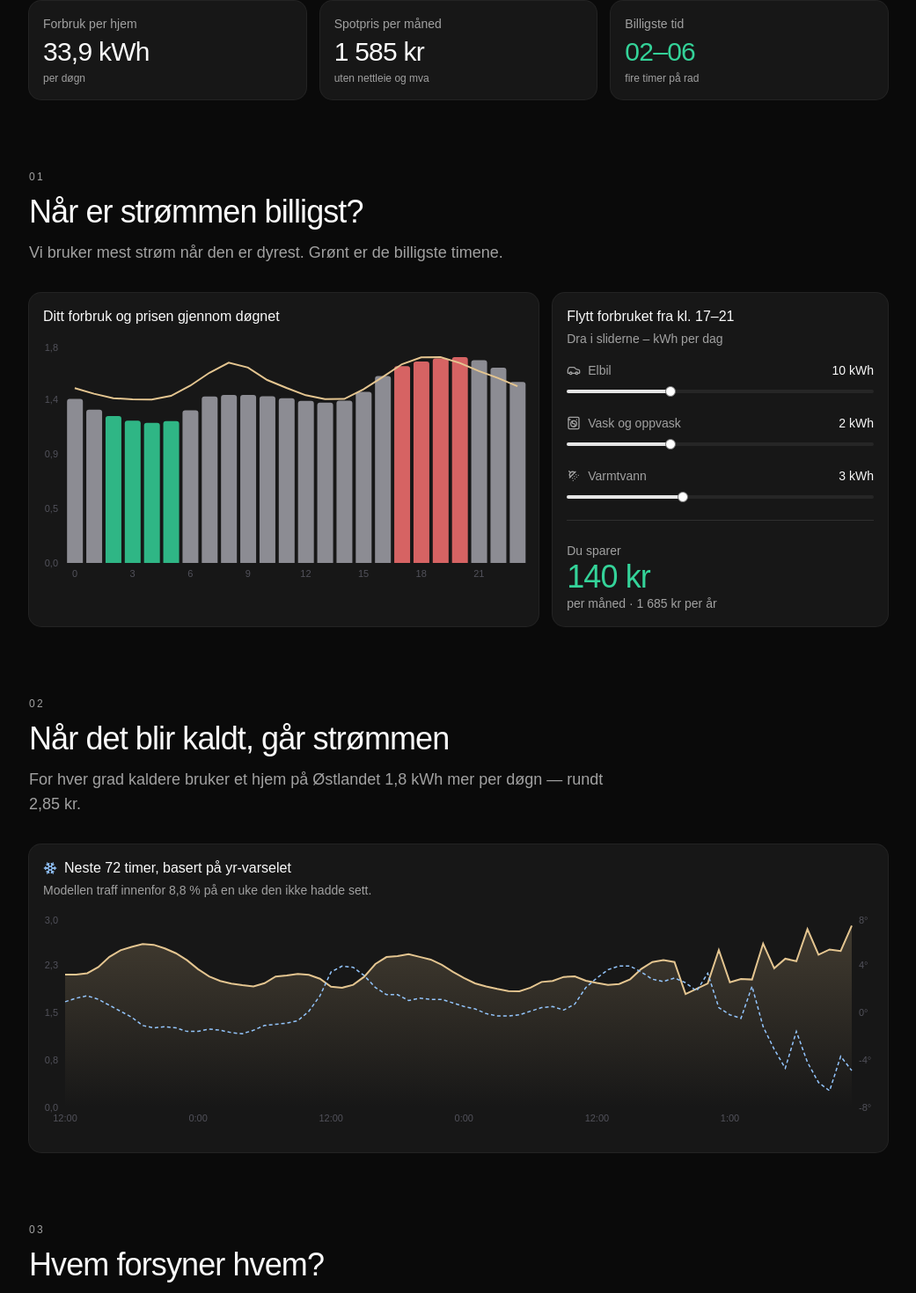
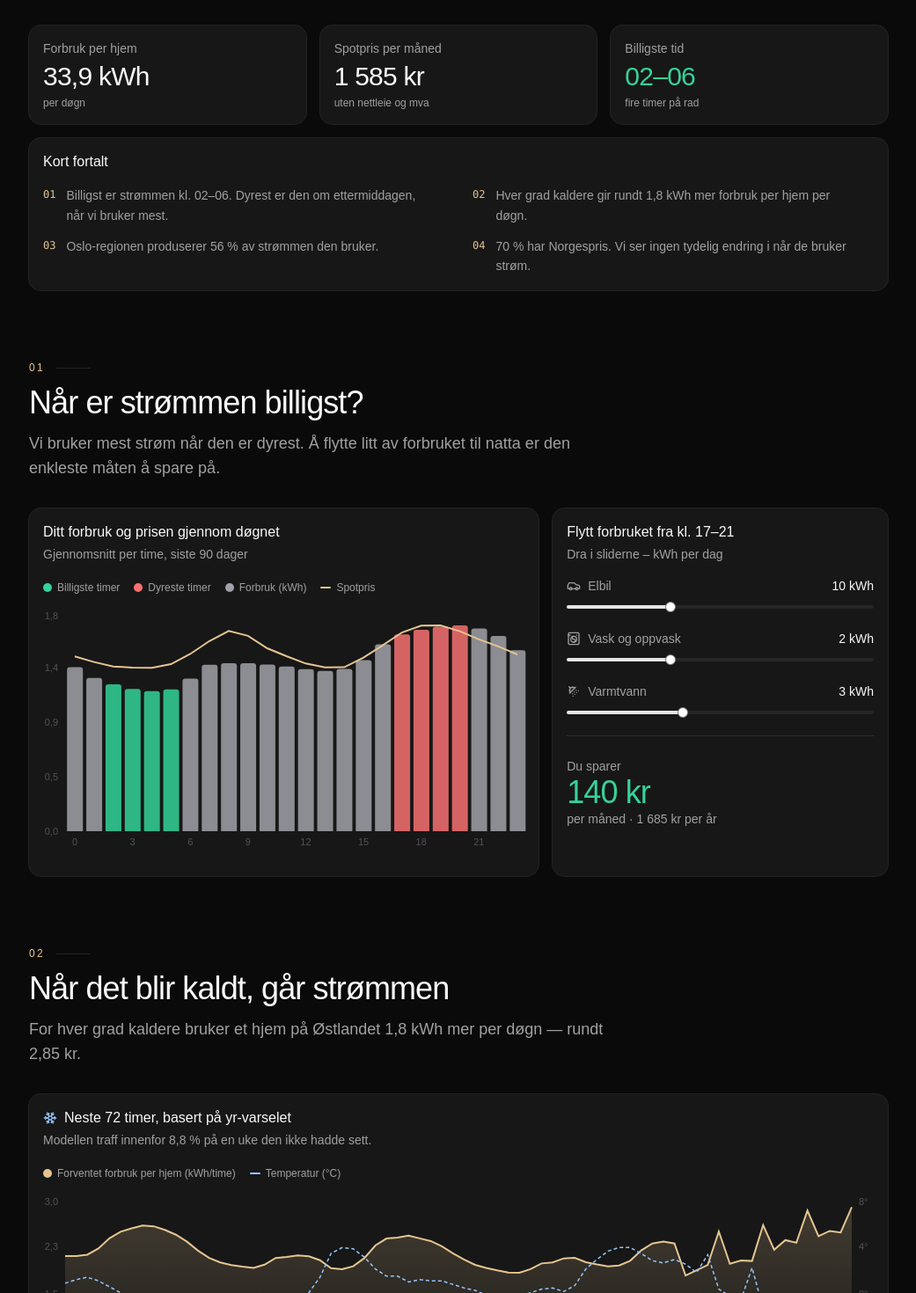
Before and after one commit to elhub/strommen-din, a React (Vite) app: page / in a window 1280 px wide. Shown: the part 421-1891 px from the top of the page at 88% size, without its empty margins (119-1160 px from the left). Built offline with nearby package versions, Linux system fonts and the light colour scheme.

Commit message:
feat: add key findings, chart legends, map legend and data method section to report

```diff
--- a/src/App.tsx
+++ b/src/App.tsx
@@ -1,7 +1,7 @@
 import { useMemo, useState } from "react";
 import { Bar, Cell, ComposedChart, Line, ReferenceLine, ResponsiveContainer, Tooltip, XAxis, YAxis, Area as RArea } from "recharts";
-import { Car, Coins, ShowerHead, Snowflake, WashingMachine, Zap } from "lucide-react";
-import { AREAS, Area, dailyNexus, forecastModel, household, norgespris, osloParts, overview } from "@/analysis";
+import { ArrowRight, Car, Coins, Info, ShowerHead, Snowflake, WashingMachine, Zap } from "lucide-react";
+import { AREAS, Area, P, dailyNexus, forecastModel, household, norgespris, osloParts, overview } from "@/analysis";
 import map from "@/data/norway.json";
 import { Card, CardContent, CardDescription, CardHeader, CardTitle } from "@/components/ui/card";
 import { Button } from "@/components/ui/button";
@@ -22,6 +22,82 @@ const fmt = (n: number, d = 0) => n.toLocaleString("nb-NO", { maximumFractionDig
 const kr = (n: number) => `${fmt(n, n < 10 ? 2 : 0)} kr`;
 const tip = { contentStyle: { background: "#18181b", border: "1px solid #27272a", borderRadius: 8, fontSize: 12 } };
 const axis = { stroke: "#52525b", fontSize: 11, tickLine: false, axisLine: false };
+const longDate = (t: string) => new Date(t.slice(0, 10) + "T12:00:00Z").toLocaleDateString("nb-NO", { day: "numeric", month: "long", year: "numeric" });
+const PERIOD = `${longDate(P.hours[0])} – ${longDate(P.hours.at(-1)!)}`;
+
+function Legend({ items }: { items: { label: string; color: string; line?: boolean }[] }) {
+  return (
+    <div className="flex flex-wrap gap-x-4 gap-y-1 px-4 pt-1 text-xs text-muted-foreground">
+      {items.map((i) => (
+        <span key={i.label} className="flex items-center gap-1.5">
+          <span className={i.line ? "h-0.5 w-3 rounded" : "size-2.5 rounded-sm"} style={{ background: i.color }} />
+          {i.label}
+        </span>
+      ))}
+    </div>
+  );
+}
+
+function KeyFindings({ area, best }: { area: Area; best: number }) {
+  const h = useMemo(() => household(area), [area]);
+  const m = useMemo(() => forecastModel(area, "household"), [area]);
+  const sup = useMemo(() => overview().find((r) => r.area === area)!, [area]);
+  const hh = (n: number) => String(n % 24).padStart(2, "0");
+  const items = [
+    { id: "billigst", text: `Billigst er strømmen kl. ${hh(best)}–${hh(best + 4)}. Dyrest er den om ettermiddagen, når vi bruker mest.` },
+    { id: "kulde", text: `Hver grad kaldere gir rundt ${fmt((m.sensitivity * 24) / h.homes, 1)} kWh mer forbruk per hjem per døgn.` },
+    { id: "forsyning", text: `${CITY[area].city}-regionen produserer ${fmt(sup.selfSufficiency)} % av strømmen den bruker.` },
+    { id: "norgespris", text: sup.npShare < 1 ? "Nesten ingen her har valgt Norgespris – spotprisen var lav." : `${fmt(sup.npShare)} % har Norgespris. Vi ser ingen tydelig endring i når de bruker strøm.` },
+  ];
+  return (
+    <Card className="mt-4">
+      <CardHeader>
+        <CardTitle className="font-normal">Kort fortalt</CardTitle>
+      </CardHeader>
+      <CardContent>
+        <ol className="grid gap-x-8 gap-y-3 sm:grid-cols-2">
+          {items.map((it, i) => (
+            <li key={it.id}>
+              <a href={`#${it.id}`} className="group flex gap-3 text-sm leading-relaxed text-muted-foreground transition-colors hover:text-foreground">
+                <span className="mt-0.5 font-mono text-xs text-[#e4c590]">0{i + 1}</span>
+                <span className="flex-1">{it.text}</span>
+                <ArrowRight className="mt-1 size-3.5 shrink-0 opacity-0 transition-opacity group-hover:opacity-100" />
+              </a>
+            </li>
+          ))}
+        </ol>
+      </CardContent>
+    </Card>
+  );
+}
+
+function Method() {
+  const rows = [
+    { q: "Hvor kommer tallene fra?", a: "Forbruk, produksjon og utveksling er timesverdier fra Elhub, summert per prisområde og kundegruppe. Værdata er fra Meteorologisk institutt, og spotprisene er fra Nord Pool." },
+    { q: "Hva er «et vanlig hjem»?", a: "Samlet forbruk for alle husholdninger i området delt på antall husholdningsmålere. Det er et snitt, ikke ditt eget forbruk." },
+    { q: "Hvorfor bare spotpris?", a: "Nettleie, avgifter og mva varierer mellom nettselskap og over tid. Vi viser derfor bare kraftprisen, som er lik for alle i området." },
+    { q: "Hvordan lages prognosen?", a: "En regresjonsmodell som lærer sammenhengen mellom temperatur, tid på døgnet, helg og forbruk fra Elhub-data. Den får yr-varselet som input." },
+    { q: "Hvor sikker er Norgespris-analysen?", a: "Den sammenligner to grupper i samme periode. De som valgte Norgespris kan ha andre hus og vaner, så resultatet er en pekepinn – ikke et bevis." },
+  ];
+  return (
+    <section id="metode" className="scroll-mt-20">
+      <Heading n="—" title="Om dataene" lead={`Analysen dekker ${PERIOD}. Alle tall er åpne og kan etterprøves.`} />
+      <Card>
+        <CardContent className="divide-y divide-border py-0">
+          {rows.map((r) => (
+            <details key={r.q} className="group py-4">
+              <summary className="flex cursor-pointer list-none items-center justify-between text-sm [&::-webkit-details-marker]:hidden">
+                {r.q}
+                <span className="text-muted-foreground transition-transform group-open:rotate-45">+</span>
+              </summary>
+              <p className="mt-2 max-w-2xl text-sm leading-relaxed text-muted-foreground">{r.a}</p>
+            </details>
+          ))}
+        </CardContent>
+      </Card>
+    </section>
+  );
+}
 
 export default function App() {
   const [area, setArea] = useState<Area>("NO1");
@@ -50,31 +126,38 @@ export default function App() {
       <main className="mx-auto max-w-5xl space-y-20 px-4 pb-24 sm:px-6">
         <section className="pt-16 sm:pt-24">
           <Badge variant="outline" className="mb-6 font-normal text-muted-foreground">
-            Åpne data fra Elhub · yr · Nord Pool
+            Datarapport · {PERIOD}
           </Badge>
           <h1 className="max-w-3xl text-4xl font-light leading-[1.05] tracking-tight sm:text-6xl">
             Strømmen din, <span className="text-[#e4c590]">forklart</span> med ekte data.
           </h1>
           <p className="mt-6 max-w-2xl text-lg font-light text-muted-foreground">
-            Slik har en vanlig husholdning {CITY[area].in} brukt strøm de siste 90 dagene.
+            Slik har en vanlig husholdning {CITY[area].in} brukt strøm de siste 90 dagene – basert på åpne data fra Elhub, yr og
+            Nord Pool. Velg region øverst.
           </p>
           <div className="mt-10 grid gap-4 sm:grid-cols-3">
             <Stat label="Forbruk per hjem" value={`${fmt(h.kwhPerDay, 1)} kWh`} hint="per døgn" />
             <Stat label="Spotpris per måned" value={kr(h.costPerDay * 30)} hint="uten nettleie og mva" />
             <Stat label="Billigste tid" value={`${hh(best)}–${hh(best + 4)}`} hint="fire timer på rad" accent />
           </div>
+          <KeyFindings area={area} best={best} />
         </section>
 
         <Cheapest area={area} best={best} win={win} />
         <Cold area={area} />
         <SelfSupply area={area} setArea={setArea} />
         <Norgespris area={area} />
+        <Method />
       </main>
 
       <Separator />
-      <footer className="mx-auto max-w-5xl px-4 py-8 text-xs text-muted-foreground sm:px-6">
-        Kilder: Elhub Energy Data API (CC BY 4.0), Meteorologisk institutt / yr, Nord Pool via hvakosterstrommen.no. Priser er
-        spotpris uten nettleie, avgifter og mva. Strømstad · Gruppe 6.
+      <footer className="mx-auto flex max-w-5xl flex-col gap-2 px-4 py-10 text-xs text-muted-foreground sm:flex-row sm:justify-between sm:px-6">
+        <div className="flex items-center gap-2">
+          <Zap className="size-3.5 text-[#e4c590]" /> Strømmen din · Strømstad, gruppe 6
+        </div>
+        <div>
+          Data: Elhub (CC BY 4.0) · Meteorologisk institutt · Nord Pool. Priser er spotpris eks. nettleie, avgifter og mva.
+        </div>
       </footer>
     </div>
   );
@@ -95,7 +178,10 @@ function Stat({ label, value, hint, accent }: { label: string; value: string; hi
 function Heading({ n, title, lead }: { n: string; title: string; lead: React.ReactNode }) {
   return (
     <div className="mb-8 max-w-2xl">
-      <div className="mb-3 text-xs tracking-[0.2em] text-muted-foreground">{n}</div>
+      <div className="mb-3 flex items-center gap-3 text-xs tracking-[0.2em] text-muted-foreground">
+        <span className="text-[#e4c590]">{n}</span>
+        <span className="h-px w-10 bg-border" />
+      </div>
       <h2 className="text-3xl font-light tracking-tight sm:text-4xl">{title}</h2>
       <p className="mt-3 text-base font-light text-muted-foreground sm:text-lg">{lead}</p>
     </div>
@@ -116,13 +202,22 @@ function Cheapest({ area, best, win }: { area: Area; best: number; win: (s: numb
     { icon: ShowerHead, label: "Varmtvann", v: water, set: setWater, max: 8 },
   ];
   return (
-    <section>
-      <Heading n="01" title="Når er strømmen billigst?" lead="Vi bruker mest strøm når den er dyrest. Grønt er de billigste timene." />
+    <section id="billigst" className="scroll-mt-20">
+      <Heading n="01" title="Når er strømmen billigst?" lead="Vi bruker mest strøm når den er dyrest. Å flytte litt av forbruket til natta er den enkleste måten å spare på." />
       <div className="grid gap-4 lg:grid-cols-5">
         <Card className="lg:col-span-3">
           <CardHeader>
             <CardTitle className="font-normal">Ditt forbruk og prisen gjennom døgnet</CardTitle>
+            <CardDescription>Gjennomsnitt per time, siste 90 dager</CardDescription>
           </CardHeader>
+          <Legend
+            items={[
+              { label: "Billigste timer", color: C.cheap },
+              { label: "Dyreste timer", color: C.dear },
+              { label: "Forbruk (kWh)", color: C.use },
+              { label: "Spotpris", color: C.price, line: true },
+            ]}
+          />
           <CardContent className="h-64 px-2 sm:h-72">
             <ResponsiveContainer>
               <ComposedChart data={h.profile}>
@@ -176,10 +271,11 @@ function Cold({ area }: { area: Area }) {
   const perDeg = (m.sensitivity * 24) / h.homes;
   const fc = m.forecast.map((x) => {
     const o = osloParts(x.t);
-    return { label: `${o.hour}:00`, temp: x.temp, kwh: x.predicted / h.homes };
+    const day = new Date(o.date + "T12:00:00Z").toLocaleDateString("nb-NO", { weekday: "short" });
+    return { label: `${day} ${String(o.hour).padStart(2, "0")}:00`, temp: x.temp, kwh: x.predicted / h.homes };
   });
   return (
-    <section>
+    <section id="kulde" className="scroll-mt-20">
       <Heading
         n="02"
         title="Når det blir kaldt, går strømmen"
@@ -192,6 +288,12 @@ function Cold({ area }: { area: Area }) {
           </CardTitle>
           <CardDescription>Modellen traff innenfor {fmt(m.mape, 1)} % på en uke den ikke hadde sett.</CardDescription>
         </CardHeader>
+        <Legend
+          items={[
+            { label: "Forventet forbruk per hjem (kWh/time)", color: C.price },
+            { label: "Temperatur (°C)", color: C.temp, line: true },
+          ]}
+        />
         <CardContent className="h-56 px-2 sm:h-64">
           <ResponsiveContainer>
             <ComposedChart data={fc}>
@@ -250,7 +352,7 @@ function SelfSupply({ area, setArea }: { area: Area; setArea: (a: Area) => void
   const prod = d.reduce((s, x) => s + x.production, 0);
   const share = (k: "hydro" | "wind" | "solar") => (100 * d.reduce((s, x) => s + x[k], 0)) / prod;
   return (
-    <section>
+    <section id="forsyning" className="scroll-mt-20">
       <Heading
         n="03"
         title="Hvem forsyner hvem?"
@@ -258,7 +360,7 @@ function SelfSupply({ area, setArea }: { area: Area; setArea: (a: Area) => void
       />
       <div className="grid gap-4 lg:grid-cols-5">
         <Card className="lg:col-span-2">
-          <CardContent className="flex justify-center py-2">
+          <CardContent className="flex flex-1 flex-col justify-center gap-4 py-2">
             <svg viewBox={`0 0 ${map.width} ${map.height}`} className="h-auto w-full" role="img" aria-label="Kart over Norges prisområder farget etter selvforsyning">
               {AREAS.map((a) => {
                 const r = all.find((x) => x.area === a)!;
@@ -291,6 +393,15 @@ function SelfSupply({ area, setArea }: { area: Area; setArea: (a: Area) => void
                 );
               })}
             </svg>
+            <div className="px-2">
+              <div className="h-1.5 rounded-full" style={{ background: `linear-gradient(90deg, ${supplyColor(30)}, ${supplyColor(99)}, ${supplyColor(101)}, ${supplyColor(200)})` }} />
+              <div className="mt-1 flex justify-between text-[11px] text-muted-foreground">
+                <span>Underskudd</span>
+                <span>100 %</span>
+                <span>Overskudd</span>
+              </div>
+              <p className="mt-2 text-center text-[11px] text-muted-foreground">Klikk på en region for å velge den</p>
+            </div>
           </CardContent>
         </Card>
         <div className="grid gap-4 lg:col-span-3">
@@ -365,7 +476,7 @@ function Norgespris({ area }: { area: Area }) {
   const diff = (n.peakLoadNp - n.peakLoadOther) * 100;
   const max = Math.max(spot, fixed) || 1;
   return (
-    <section>
+    <section id="norgespris" className="scroll-mt-20">
       <Heading
         n="04"
         title="Norgespris – lønte det seg, og endret det vanene?"
@@ -402,7 +513,7 @@ function Norgespris({ area }: { area: Area }) {
             </CardContent>
           </Card>
           <Alert className="h-full">
-            <Coins />
+            <Info />
             <AlertTitle>{Math.abs(diff) < 3 ? "Ingen tydelig endring i vaner" : diff > 0 ? "Litt mindre fleksible" : "Like fleksible"}</AlertTitle>
             <AlertDescription className="space-y-2">
               <p>
--- a/src/index.css
+++ b/src/index.css
@@ -123,8 +123,11 @@
     }
   body {
     @apply bg-background text-foreground;
+    background-image: radial-gradient(900px 420px at 15% -5%, rgb(228 197 144 / 0.07), transparent 70%);
+    background-repeat: no-repeat;
     }
   html {
     @apply font-sans;
+    scroll-behavior: smooth;
     }
 }
```
